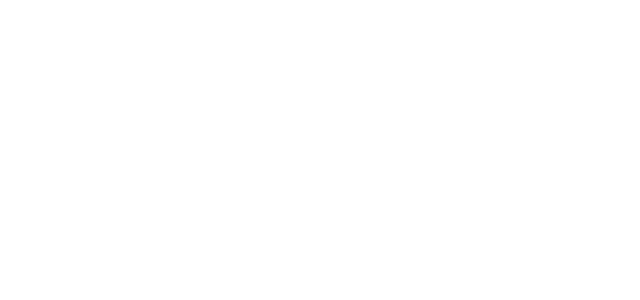
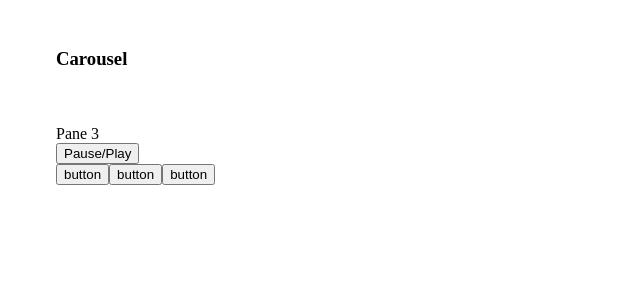
Before and after one commit to denniscual/react-simple-ui, a React (Create React App) app: page / in a window 1280 px wide. Shown: the top 300 px of the page, without its empty margins (0-640 px from the left). Built offline with nearby package versions, Linux system fonts and the light colour scheme.

Commit message:
Add props to make the auto switch optional and user can choose what will be the displayed active pane

```diff
--- a/src/App.js
+++ b/src/App.js
@@ -15,9 +15,9 @@ import RootSC from './styles'
 function App() {
   return (
     <Suspense fallback={<div>Loading...</div>}>
-      <RootSC.section isHide>
+      <RootSC.section>
         <h3>Carousel</h3>
-        <Carousel>
+        <Carousel switchTimeout={2000}>
           <CarouselPane>
             <div>Pane 1</div>
           </CarouselPane>
--- a/src/Carousel.js
+++ b/src/Carousel.js
@@ -95,19 +95,25 @@ function CarouselPane({
 
 Carousel.defaultProps = {
   activeIndex: 0,
+  autoSwitch: true,
+  switchTimeout: 2000,
 }
 
 // TODO: We need to add styles and animation for our Carousel including indicators.
 // TODO: Add controls like indicators to go to the next pane, go to previous pane and play/pause that auto-switching.
 function Carousel({
-  activeIndex,
-  children,
+  children, // The carousel panes.
+  activeIndex, // User can choose what active pane should be displayed.
+  autoSwitch, // Option to user for auto switch mode.
+  switchTimeout, // The timeout used in auto switch mode.
 }: {
   children: ChildrenArray<Element<typeof CarouselPane>>,
   activeIndex: number,
+  autoSwitch: boolean,
+  switchTimeout: number,
 }) {
   // State to define Carousel controls.
-  const [isPlaying, setPlaying] = useState(true)
+  const [isPlaying, setPlaying] = useState(autoSwitch)
   // TODO: I think it is good to encapsulates/group this 2 next statements into 1 hook because they change together.
   const [active, setActive] = useActive(activeIndex)
   const updatedChildren = useUpdateChildrenByActiveIndex(children, active)
@@ -126,7 +132,7 @@ function Carousel({
           const resultActive =
             incrementActive > lastElementIndex ? 0 : incrementActive
           setActive(resultActive)
-        }, 2000)
+        }, switchTimeout)
       }
       // When the active state is updated via clicking the indicators or using some controls, we need to stop the schedule of updating the state.
       return function cleanup() {
```
